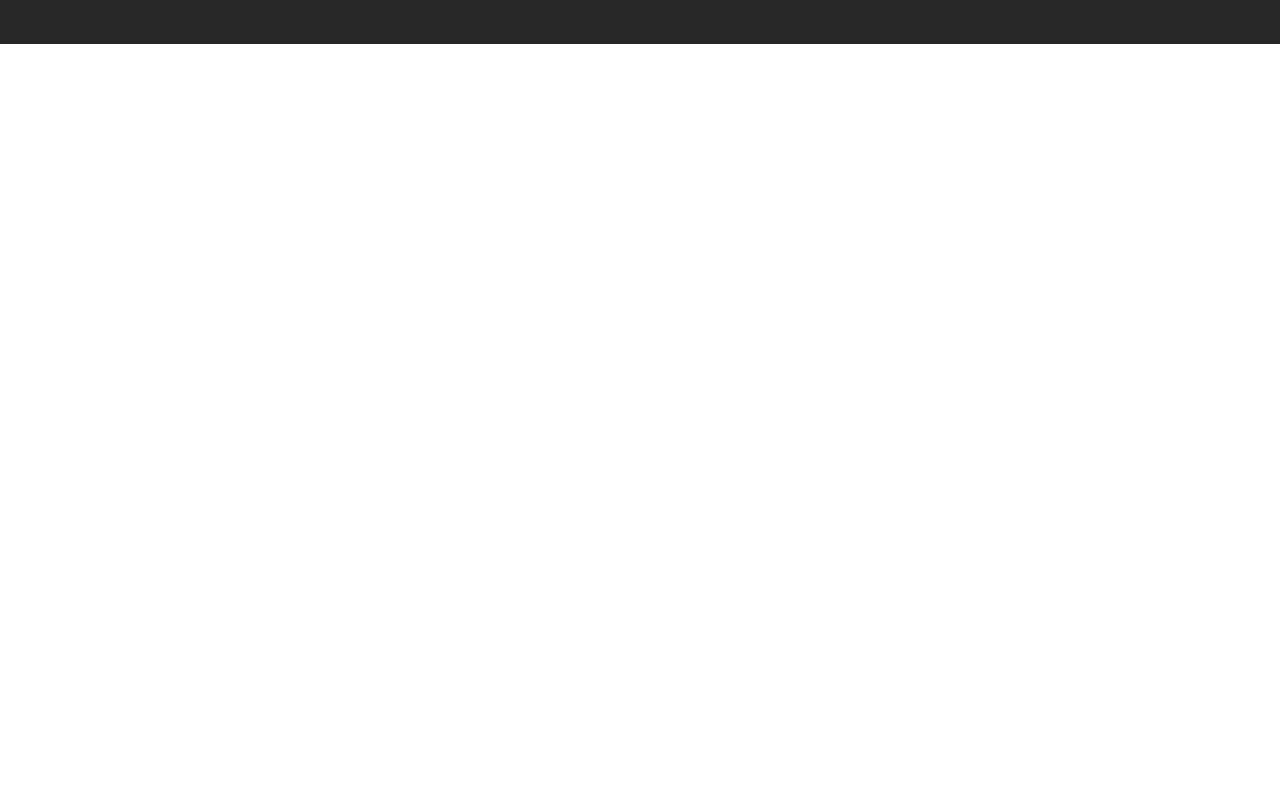
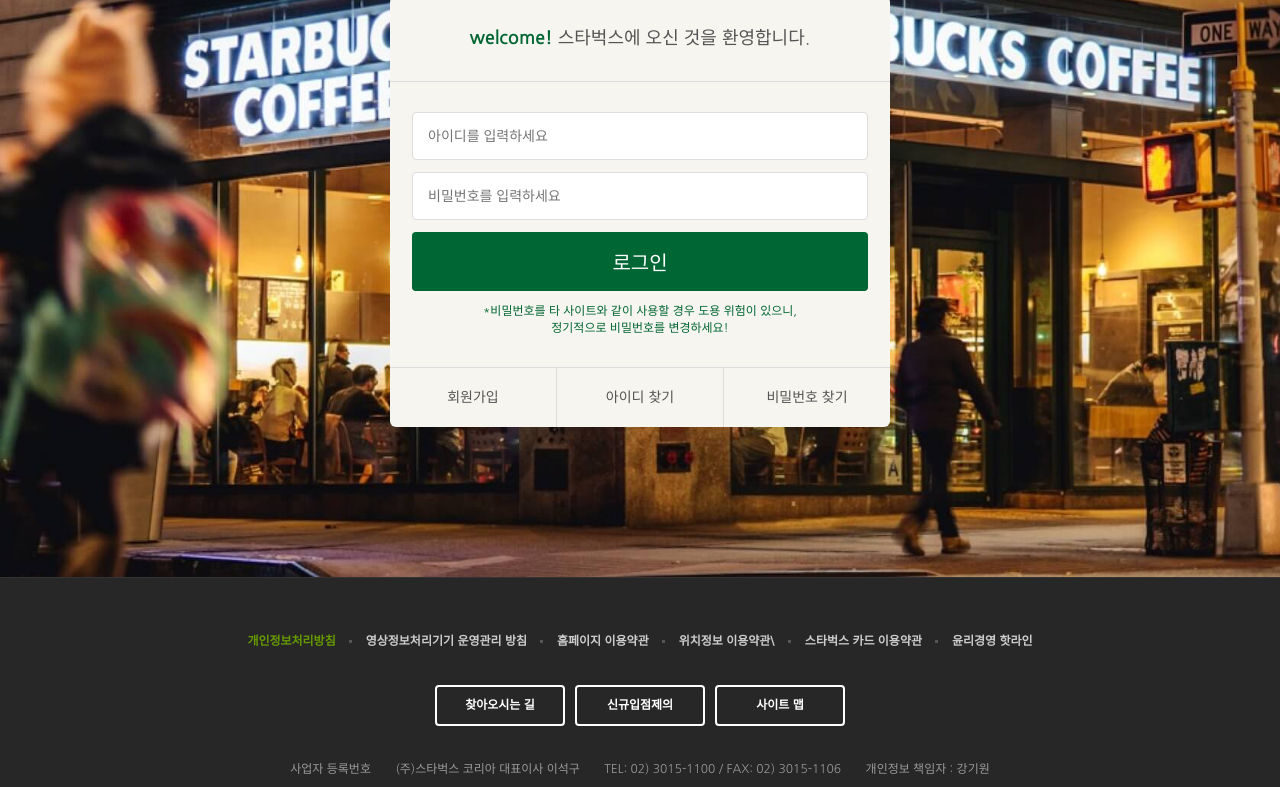
Before and after one commit to Dhooo83/Starbucks, a plain HTML site: page signin/index.html in a window 1280 px wide. Shown: the part 290-1077 px from the top of the page. Before the commit the page ends 800 px from the top, so only its background shows below. Drawn offline with nearby package versions, Linux system fonts and the light colour scheme.

Commit message:
로그인 페이지 완성

```diff
--- /dev/null
+++ b/css/signin.css
@@ -0,0 +1,78 @@
+.signin {
+  margin-top: 120px;
+  padding: 100px 0 150px;
+  background-image: url('../images/signin_bg.jpg');
+  background-repeat: no-repeat;
+  background-position: center;
+  background-attachment: fixed;
+  background-size: cover;
+}
+.signin h1 {
+  color: #fff;
+  font-size: 30px;
+  font-weight: 700;
+  text-align: center;
+  margin-bottom: 24px;
+}
+.signin .signin__card {
+  width: 500px;
+  margin: 0 auto;
+  border-radius: 6px;
+  background-color: #f6f5f0;
+  box-sizing: 2px 2px 20px rgba(0,0,0,.3);
+  color: #555;
+}
+.signin__card h2 {
+  padding: 30px;
+  font-size: 18px;
+  text-align: center;
+  border-bottom: 1px solid #ddd;
+}
+.signin__card form{
+  padding: 30px 22px;
+}
+.signin__card form input {
+  width: 100%;
+  margin-bottom: 12px;
+  padding: 15px;
+  border: 1px solid #ddd;
+  border-radius: 4px;
+  outline: none;
+  box-sizing: border-box;
+  font-size: 14px;
+}
+.signin__card form [type="submit"] {
+  background-color: #006633;
+  border: none;
+  color: #fff;
+  font-size: 20px;
+  cursor: pointer;
+}
+.signin__card form p {
+  font-size: 12px;
+  color: #006633;
+  text-align: center;
+}
+.signin__card .actions {
+  display: flex;
+  border-top: 1px solid #ddd;
+}
+.signin__card .actions a {
+  flex-grow: 1;
+  flex-basis: 0;
+  text-align: center;
+  padding: 20px;
+  color: #555;
+  font-size: 14px;
+  border-right: 1px solid #ddd;
+}
+.signin__card .actions a:last-child {
+  border-right: none;
+}
+.signin__card .actions a:hover {
+  text-decoration: underline;
+}
+.signin__card h2 strong {
+ color:#006633;
+ font-weight: 700;
+}
--- a/signin/index.html
+++ b/signin/index.html
@@ -27,6 +27,7 @@
   <link href="https://fonts.googleapis.com/css2?family=Nanum+Gothic:wght@400;700&display=swap" rel="stylesheet">
   <link rel="stylesheet" href="https://fonts.googleapis.com/icon?family=Material+Icons">
   <link rel="stylesheet" href="../css/common.css">
+  <link rel="stylesheet" href="../css/signin.css">
 
   <script defer src="../js/common.js"></script>
 </head>
@@ -366,7 +367,26 @@
 
 
   <section class="signin">
-
+    <h1>로그인</h1>
+    <div class="signin__card">
+      <h2>
+       <strong> welcome!</strong> 스타벅스에 오신 것을 환영합니다.
+      </h2>
+      <form>
+        <input type="text" placeholder="아이디를 입력하세요" />
+        <input type="password" placeholder="비밀번호를 입력하세요" />
+        <input type="submit" value="로그인" />
+        <p>
+          *비밀번호를 타 사이트와 같이 사용할 경우 도용 위험이 있으니,<br />
+          정기적으로 비밀번호를 변경하세요!
+        </p>
+      </form>
+      <div class="actions">
+        <a href="javascript:void(0)">회원가입</a>
+        <a href="javascript:void(0)">아이디 찾기</a>
+        <a href="javascript:void(0)">비밀번호 찾기</a>
+      </div>
+    </div>
   </section>
 
   <!-- footer  -->
```
